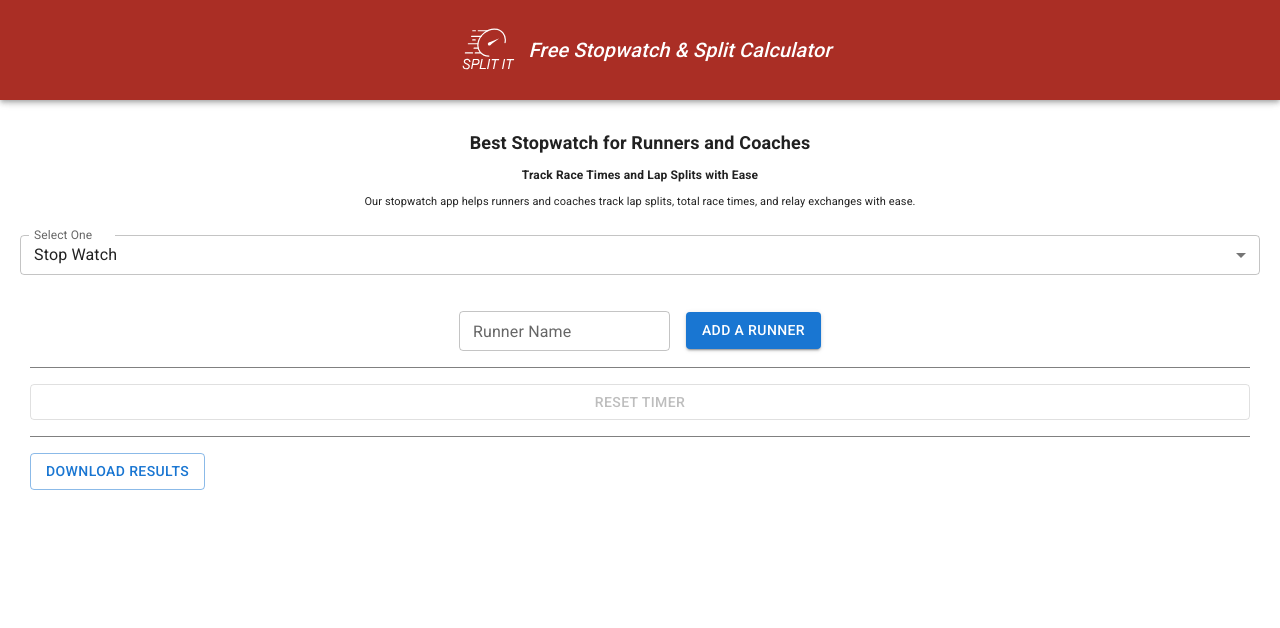
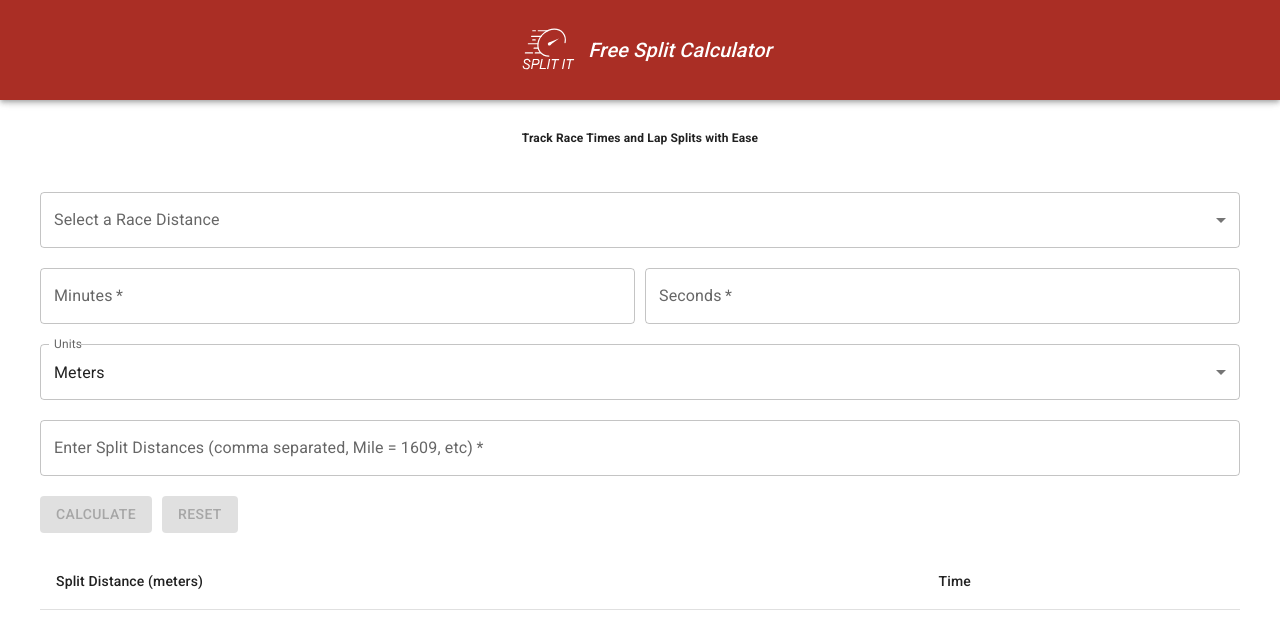
Before and after one commit to cmyers26/timeit, a React (Create React App) app: page / in a window 1280 px wide. Shown: the top 628 px of the page. Built offline with nearby package versions, Linux system fonts and the light colour scheme.

Commit message:
removing the stopwatch part

```diff
--- a/src/components/LayoutComponent/index.js
+++ b/src/components/LayoutComponent/index.js
@@ -41,7 +41,7 @@ const Layout = ({ children }) => {
                 }}
               />
             </span>
-            Free Stopwatch & Split Calculator
+            Free Split Calculator
           </Typography>
         </Toolbar>
       </AppBar>
--- a/src/components/MainApp/index.js
+++ b/src/components/MainApp/index.js
@@ -1,7 +1,7 @@
 import React, { useState } from 'react';
 import { MenuItem, Select, InputLabel, TextField, Box, Button, Typography, FormControl } from '@mui/material';
 import CalculatorApp from '../SplitCalculator';
-import StopWatchApp from '../StopWatchApp';
+// import StopWatchApp from '../StopWatchApp';
 
 const MainApp = () => {
     const [appSelection, setAppSelection] = useState("stop-watch");
@@ -9,18 +9,19 @@ const MainApp = () => {
     return (
         <div style={{ padding: '10px 10px' }}>
             <div style={{ padding: '10px 10px 20px 10px', display: "flex", flexDirection: "column", justifyContent: "center", alignItems: "center" }}>
-                <h1
+                {/* <h1
                     style={{fontSize: "18px", textAlign: "center", margin: "5px 0"}}
-                >Best Stopwatch for Runners and Coaches</h1>
+                >Best Stopwatch for Runners and Coaches</h1> */}
                 <h2
                     style={{fontSize: "12px", textAlign: "center", margin: "5px 0"}}
                 >Track Race Times and Lap Splits with Ease</h2>
-                <Typography
+                {/* <Typography
                     variant="body2"
                     style={{fontSize: "11px", textAlign: "center", margin: "5px 0"}}
-                >Our stopwatch app helps runners and coaches track lap splits, total race times, and relay exchanges with ease.</Typography>
+                >Our stopwatch app helps runners and coaches track lap splits, total race times, and relay exchanges with ease.</Typography> */}
             </div>
-            <FormControl fullWidth size="small" style={{ marginBottom: '10px' }}>
+            <CalculatorApp />
+            {/* <FormControl fullWidth size="small" style={{ marginBottom: '10px' }}>
                 <InputLabel>Select One</InputLabel>
                 <Select
                     value={appSelection}
@@ -35,7 +36,7 @@ const MainApp = () => {
                 <StopWatchApp />
             ) : (
                 <CalculatorApp />
-            )}
+            )} */}
         </div>
     );
 };
```
